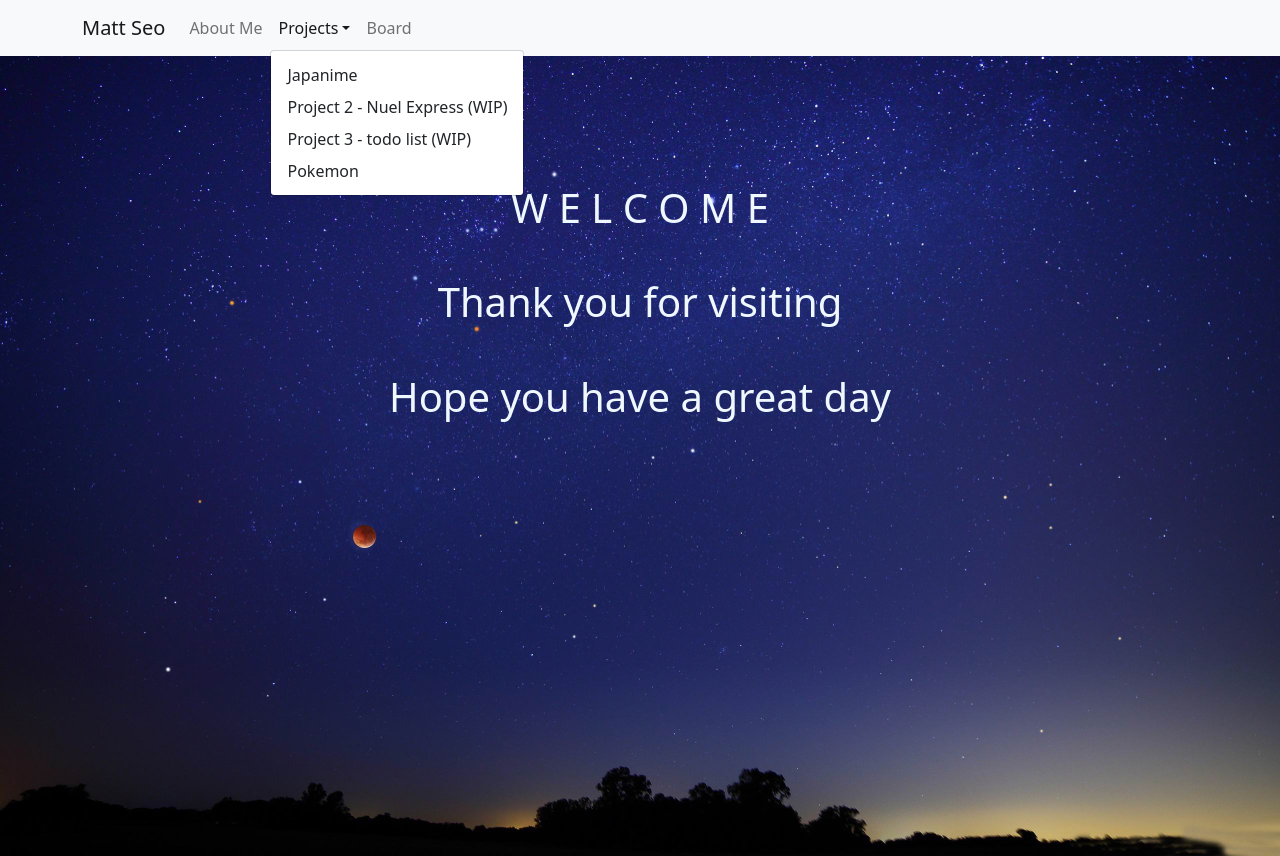
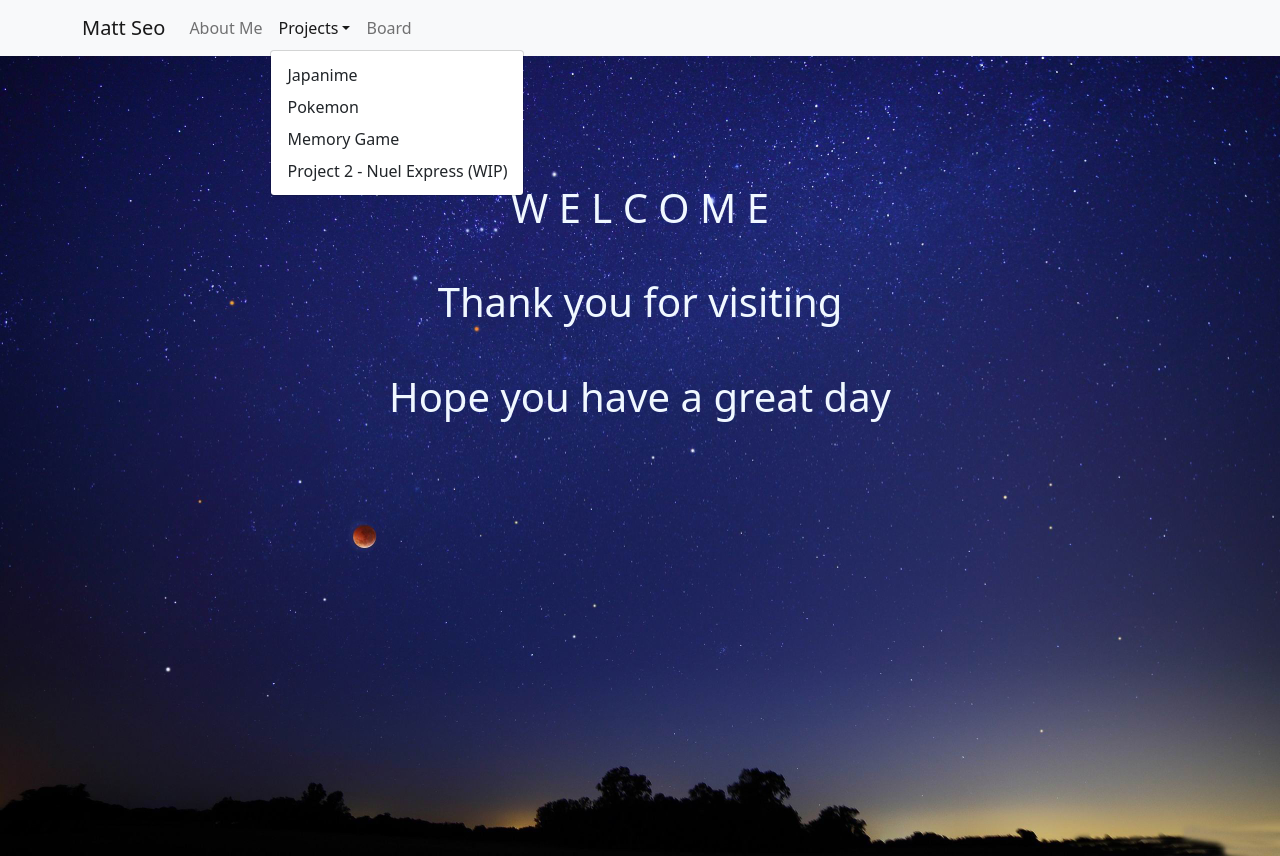
Before and after one commit to rongjuni/Prt_React_MainPortfolio_Page, a React (Create React App) app: page / in a window 1280 px wide. Both pictures are taken after a click on the button "Projects". Built offline with nearby package versions, Linux system fonts and the light colour scheme.

Commit message:
project adding

```diff
--- a/src/Port_Views/Navbar.jsx
+++ b/src/Port_Views/Navbar.jsx
@@ -22,17 +22,23 @@ const NavbarComp = () => {
               >
                 Japanime
               </NavDropdown.Item>
-              <NavDropdown.Item as={Link} to="proj2">
-                Project 2 - Nuel Express (WIP)
-              </NavDropdown.Item>
-              <NavDropdown.Item as={Link} to="proj3">
-                Project 3 - todo list (WIP)
-              </NavDropdown.Item>
+
               <NavDropdown.Item
                 target="_blank"
                 href="https://pokemondictionary.herokuapp.com/"
               >
                 Pokemon
+              </NavDropdown.Item>
+
+              <NavDropdown.Item
+                target="_blank"
+                href="https://numbermemorygame.herokuapp.com/"
+              >
+                Memory Game
+              </NavDropdown.Item>
+
+              <NavDropdown.Item as={Link} to="proj2">
+                Project 2 - Nuel Express (WIP)
               </NavDropdown.Item>
             </NavDropdown>
             <Nav.Link as={Link} to="/Board">
```
